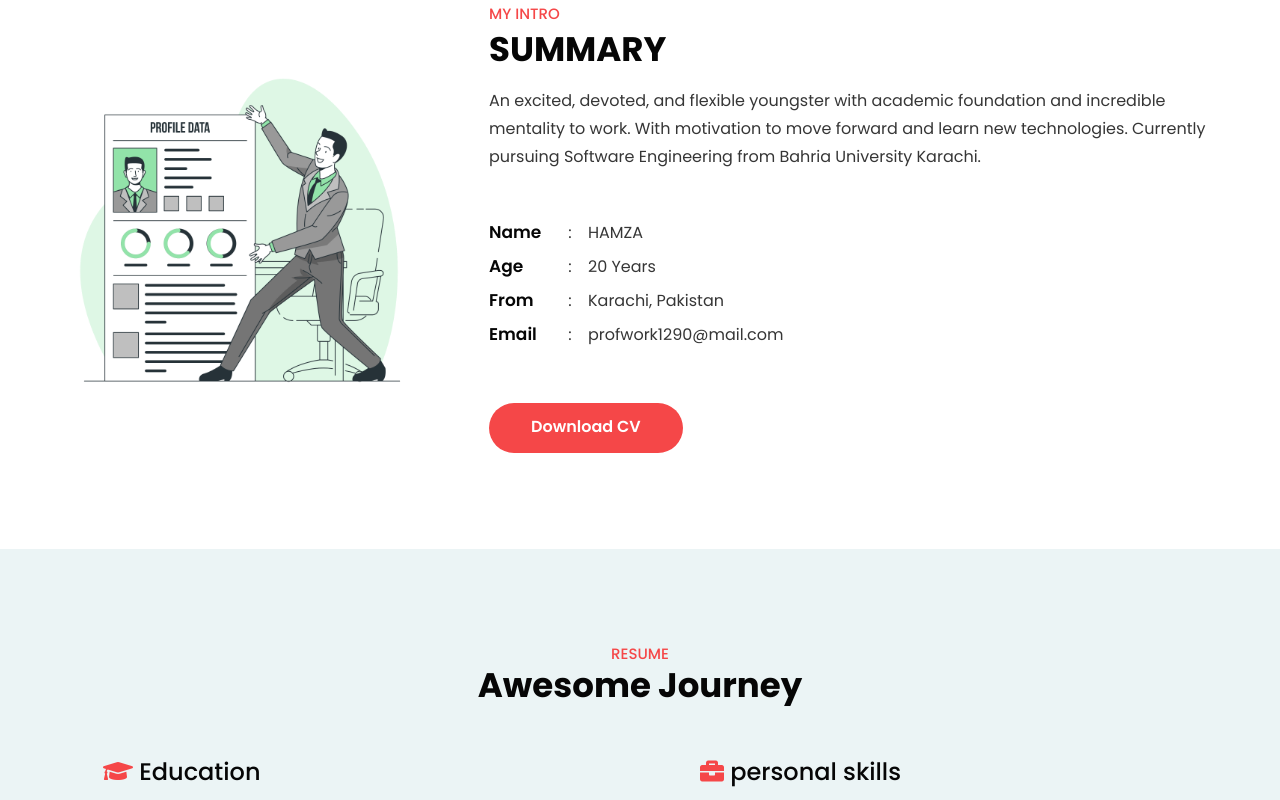
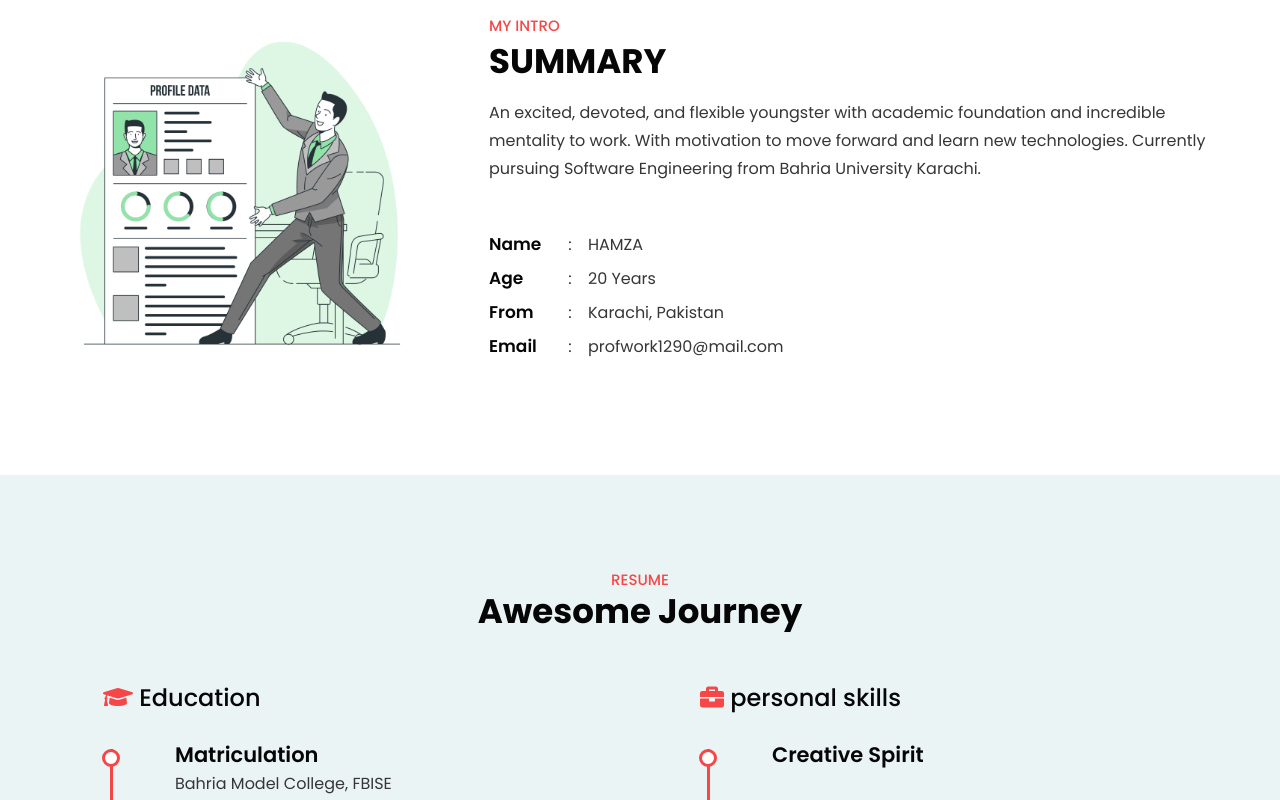
Before and after one commit to hamza-0987/portfolio_hamza0987, a plain HTML site: page portfolio/Biodata-Starter/index.html in a window 1280 px wide. Shown: the part 1384-2184 px from the top of the page. Drawn offline with nearby package versions, Linux system fonts and the light colour scheme.

Commit message:
Update index.html

```diff
--- a/portfolio/Biodata-Starter/index.html
+++ b/portfolio/Biodata-Starter/index.html
@@ -200,7 +200,7 @@
                             </li>
                         </ul>
                     </div>
-                    <a href="HAMZACV.pdf" class="btn btn-style mt-5">Download CV</a>
+
                 </div>
             </div>
         </div>
```
